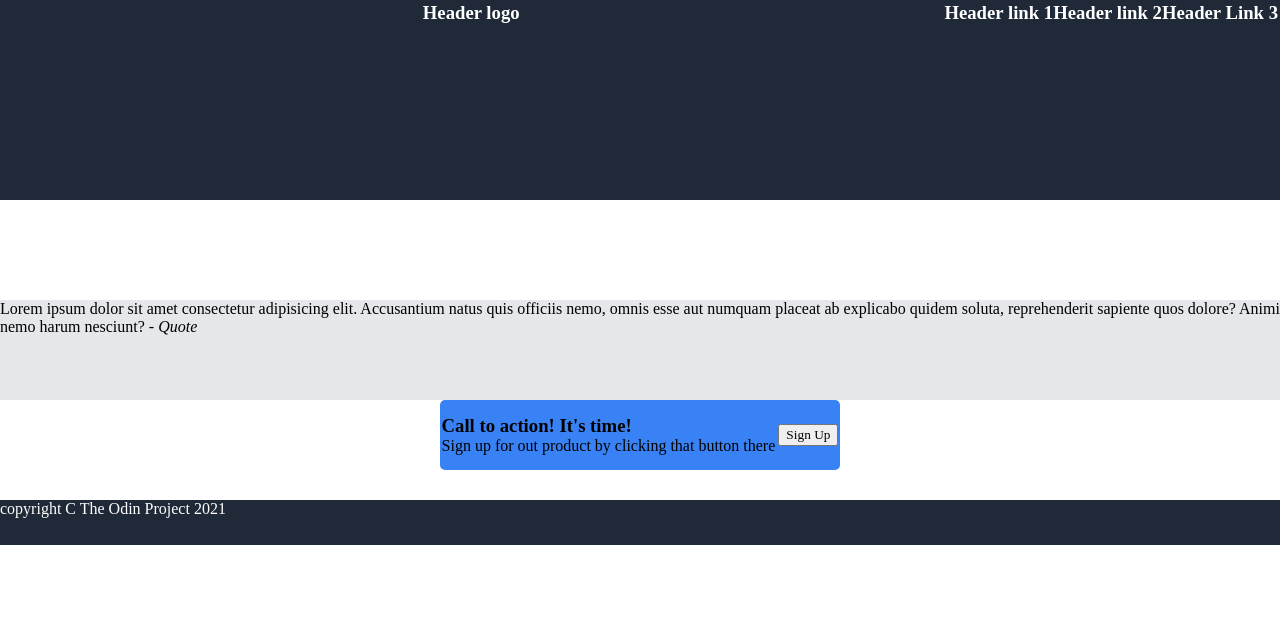
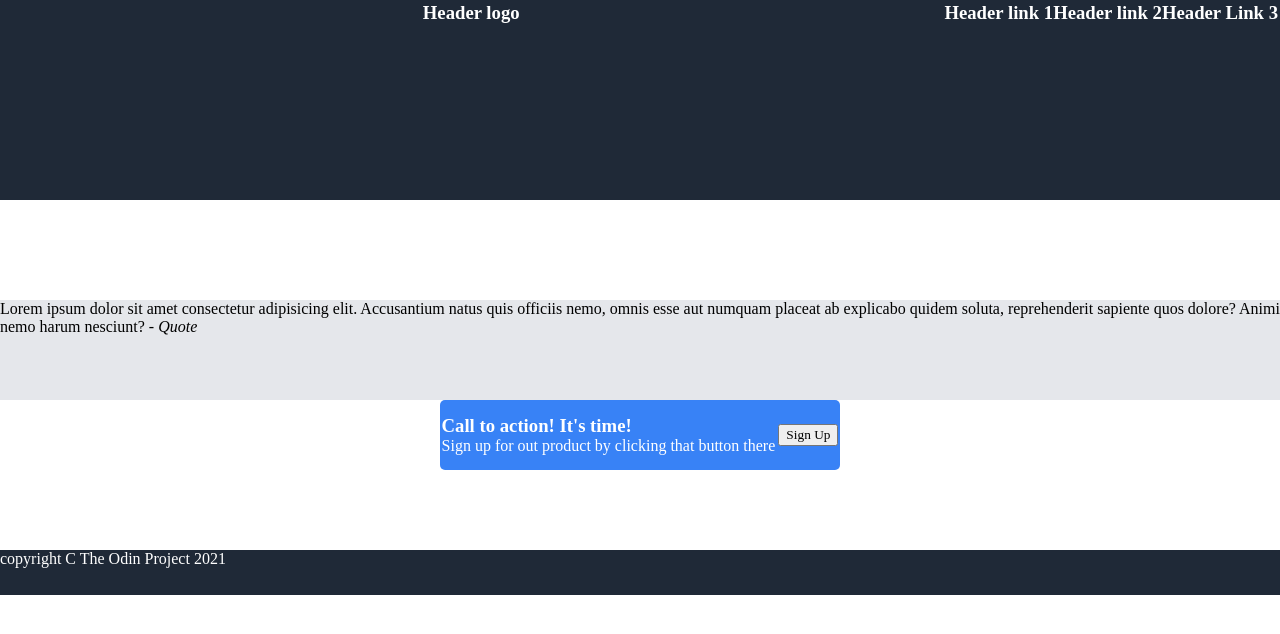
Before and after one commit to Kgodisho-Mononyane/Landing-page, a plain HTML site: page index.html in a window 1280 px wide. Drawn offline with Linux system fonts and the light colour scheme.

Commit message:
change the colour of the button heading and text

```diff
--- a/style.css
+++ b/style.css
@@ -29,7 +29,7 @@
 }
 
 .calltoaction {
-    height: 100px;
+    height: 150px;
 }
 
 .button-container {
@@ -40,6 +40,13 @@
     display: flex;
 }
 
+.button-heading {
+    color: white;
+}
+
+.button-text {
+    color: white;
+}
 .footer {
     background-color: #1f2937;
     color: white;
```
